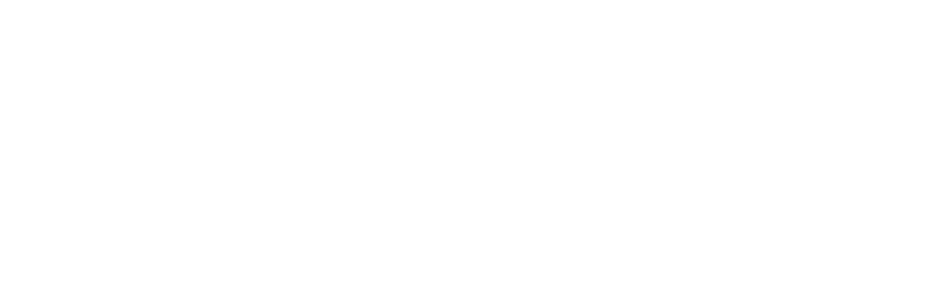
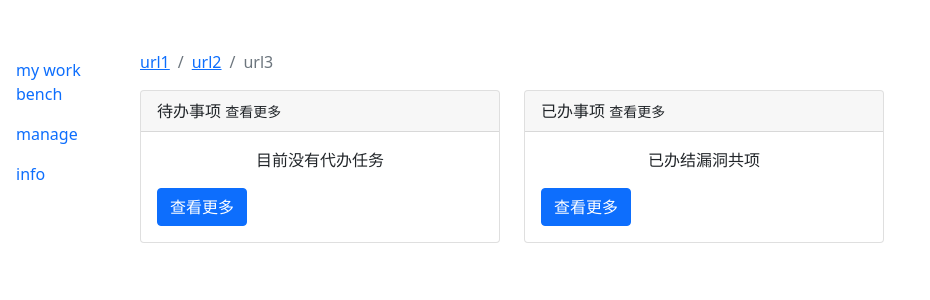
Before and after one commit to chry1988/wxse, a Django app: page /workbench/myworkbench in a window 1280 px wide. Before the commit the part shown is empty. Shown: the top 300 px of the page, without its empty margins (0-930 px from the left). Run offline with Django 3.2, Linux system fonts and the light colour scheme; some libraries are stand-ins or nearby versions.

Commit message:
20210328

```diff
--- a/templates/baseHtml.html
+++ b/templates/baseHtml.html
@@ -1,20 +1,34 @@
 {% load static %}
-<!DOCTYPE html>
+<!doctype html>
 <html>
 <head>
     <title>wxse</title>
     <meta charset="utf-8">
-    <meta name="viewport" content="width=device-width, initial-scale=1">
+    <meta name="viewport" content="width=device-width, initial-scale=1, shrink-to-fit=no">
     <link rel="stylesheet" href={% static 'css/bootstrap-5.0.0-beta3-dist/css/bootstrap.min.css' %}>
     <script src={% static 'js/jquery/jquery-3.6.0.min.js' %}></script>
-    <script src={% static 'js/popprjs/popper.min.js' %}></script>
+    <script src={% static 'js/popperjs/popper.min.js' %}></script>
     <script src={% static 'js/bootstrap-5.0.0-beta3-dist/js/bootstrap.min.js' %}></script>
     {% block customerhead %}
     {% endblock %}
 </head>
+
 {% block subTitle %}
 {% endblock %}
-{% block content %}
-{% endblock %}
+<div>
+    <div style="max-height: 50px">
+        {% block navbar %}
+        {% endblock %}
+    </div>
+    <div style="width:10%;margin-top: 50px;float: left;">
+        {% block sidebar %}
+        {% endblock %}
+    </div>
+    <div style="width:90%;margin-top: 50px;float: right">
+        {% block content %}
+        {% endblock %}
+    </div>
+</div>
 {% block customerjs %}
 {% endblock %}
+</html>
--- /dev/null
+++ b/templates/mainHtml.html
@@ -0,0 +1,17 @@
+{% extends "baseHtml.html" %}
+{% block sidebar %}
+
+    <ul class="nav flex-column">
+
+        <li class="nav-item">
+            <a class="nav-link active" aria-current="page" href="#">my work bench</a>
+        </li>
+        <li class="nav-item">
+            <a class="nav-link" href="#">manage</a>
+        </li>
+        <li class="nav-item">
+            <a class="nav-link" href="#">info</a>
+        </li>
+    </ul>
+
+{% endblock %}
--- /dev/null
+++ b/templates/registration/login.html
@@ -0,0 +1,4 @@
+{% load static %}
+<!DOCTYPE html>
+<html>
+</html>
--- a/templates/workBench/myWorkBench.html
+++ b/templates/workBench/myWorkBench.html
@@ -1,33 +1,34 @@
-{% extends "baseHtml.html" %}
+{% extends "mainHtml.html" %}
+{% block content %}
+    <div class="container-fluid">
+        <nav aria-label="breadcrumb">
+            <ol class="breadcrumb">
+                <li class="breadcrumb-item"><a href="#">url1</a></li>
+                <li class="breadcrumb-item"><a href="#">url2</a></li>
+                <li class="breadcrumb-item active" aria-current="page">url3</li>
+            </ol>
+        </nav>
 
-{% block conent %}
-    <div class="container">
-        <div class="col-md-4">
-            <div class="panel  panel-warning">
-                <div class="panel-heading">
-                    <h3 class="panel-title">待办事项 <small>查看更多</small></h3>
-                </div>
-                <div class="panel-body text-center">
-                    目前没有代办任务
-                </div>
-                <div class="panel-body text-center">
-                    查看更多
+        <div class="row">
+            <div class="col-md-4">
+                <div class="card">
+                    <div class="card-header">待办事项 <small>查看更多</small></div>
+                    <div class="card-body">
+                        <p class="card-text text-center">目前没有代办任务</p>
+                        <a href="/workbench/todomatters" class="btn btn-primary">查看更多</a>
+                    </div>
                 </div>
             </div>
-        </div>
-        <div class="col-md-4">
-            <div class="panel panel-default">
-                <div class="panel-heading">
-                    <h3 class="panel-title">已办事项 <small>查看更多</small></h3>
-                </div>
-                <div class="panel-body text-center">
-                    已办结漏洞共项
-                </div>
-                <div class="panel-body text-center">
-                    进入查看
+
+            <div class="col-md-4">
+                <div class="card">
+                    <div class="card-header">已办事项 <small>查看更多</small></div>
+                    <div class="card-body">
+                        <p class="card-text text-center">已办结漏洞共项</p>
+                        <a href="/workbench/closingmatters" class="btn btn-primary">查看更多</a>
+                    </div>
                 </div>
             </div>
         </div>
     </div>
-
 {% endblock %}
--- a/workBench/urls.py
+++ b/workBench/urls.py
@@ -3,5 +3,7 @@
 from . import views
 
 urlpatterns = [
-    path('myworkbench', views.myWorkBench)
+    path('myworkbench', views.myWorkBench),
+    path('todomatters', views.toDoMatters),
+    path('closingmatters', views.closingMatters),
 ]
--- a/workBench/views.py
+++ b/workBench/views.py
@@ -1,8 +1,23 @@
-from django.shortcuts import render
+from django.shortcuts import render, HttpResponse
 from configureDataBase.models.workBench import *
 
 
 # Create your views here.
 def myWorkBench(request):
+    '''
+    :param request:
+    :return:
+    '''
+    # request.user
     result = userScheduleControler.objects.all()
-    return render(request, 'workBench/myWorkBench.html', {'result': result})
+    upcomingTasks = 1
+    finishTasks = 0
+    return render(request, 'workBench/myWorkBench.html', {'upcomingTasks': upcomingTasks, 'finishTasks': finishTasks})
+
+
+def toDoMatters(request):
+    return HttpResponse('ok')
+
+
+def closingMatters(request):
+    return HttpResponse('ok2')
--- a/wxse/urls.py
+++ b/wxse/urls.py
@@ -18,6 +18,7 @@
 
 urlpatterns = [
     path('admin/', admin.site.urls),
+    # path('accounts/', include('django.contrib.auth.urls')),
     path('workbench/', include('workBench.urls')),
     path('vulnerabilitycontroler/', include('vulnerabilityControler.urls')),
 ]
```
